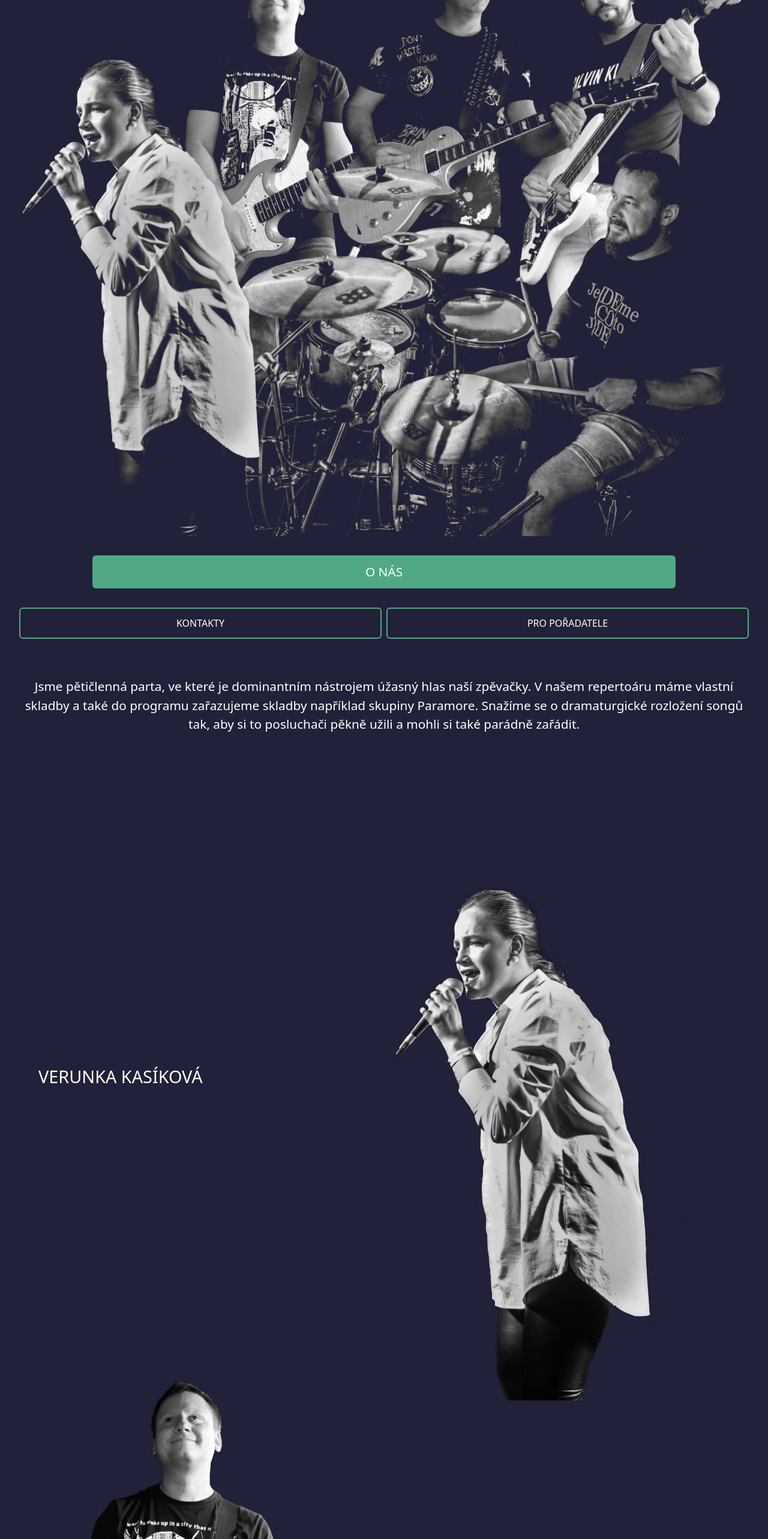
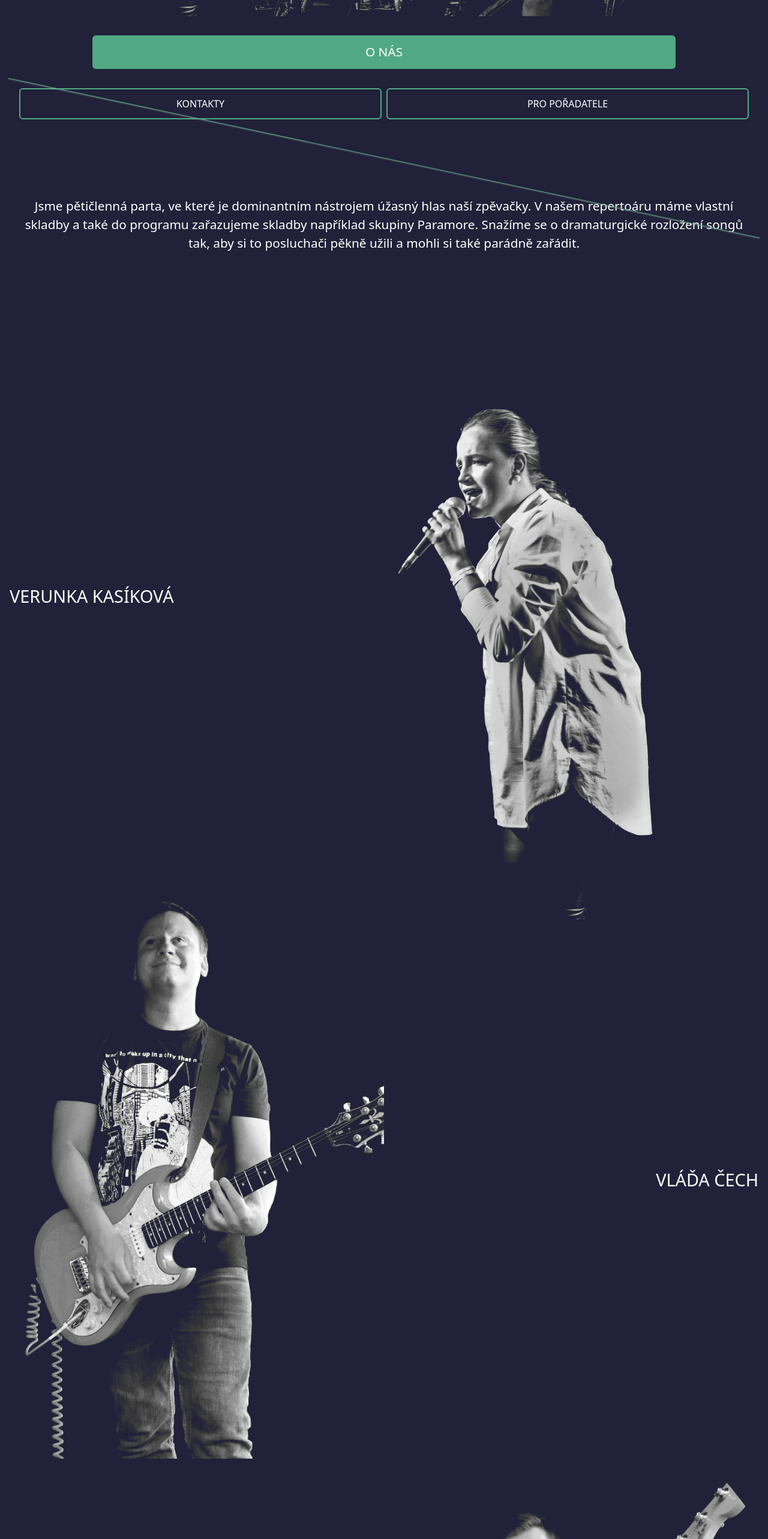
Before and after one commit to Skardyone/Decode, a Next.js app: page / in a window 1280 px wide. Shown: the part 1160-3726 px from the top of the page at 60% size. Built offline with nearby package versions, Linux system fonts and the light colour scheme; no server answers.

Commit message:
Divider + text color

```diff
--- a/src/app/page.tsx
+++ b/src/app/page.tsx
@@ -7,6 +7,7 @@ import Band from '@/components/Band'
 import Sticky from '@/components/Sticky'
 import Koncerty from '@/components/Koncerty'
 import Player from '@/components/Player'
+import Divider from '@/components/Divider'
 
 const inter = Inter({ subsets: ['latin'] })
 
@@ -19,12 +20,14 @@ export default function Home() {
       <section className="title">
         <Title/>
       </section>
+      <Divider/>
       <section className='about'>
         <About/>
       </section>
       <section className="band">
         <Band/>
       </section>
+      <Divider/>
       <section className="player">
         {/*<Player/>*/ }
       </section>
--- a/src/components/Band.tsx
+++ b/src/components/Band.tsx
@@ -9,26 +9,26 @@ import Vlada from "../../assets/design/vyreu_vlada.png"
 const Band = () => {
   return (
     <div className='w-full px-4 bg-[#212139] pb-8'>
-        <div className='flex w-full flex-col justify-evenly px-12'>
-            <div className="verunka w-full flex flex-row justify-center -mb-8 h-auto">
+        <div className='flex w-full flex-col justify-evenly'>
+            <div className="verunka w-full flex flex-row justify-between gap-2 -mb-8 h-auto">
                 <div className="basis-1/2 flex items-center text-[1.8rem] text-white uppercase text-left"><h2 className='w-full'>Verunka Kasíková</h2></div>
-                <div className='basis-1/2 flex items-center'><Image src={Verunka} alt="" className='h-auto'/></div>
+                <div className='basis-1/2 flex items-center'><Image src={Verunka} alt="" className='h-auto mix-blend-lighten'/></div>
             </div>
             <div className="verunka w-full flex flex-row-reverse justify-center h-auto -mb-5">
                 <div className="basis-1/2 flex items-center text-[1.8rem] text-white uppercase text-right"><h2 className='w-full'>Vláďa Čech</h2></div>
-                <div className='basis-1/2 flex items-center object-contain'><Image src={Vlada} alt="" className='h-auto' /></div>
+                <div className='basis-1/2 flex items-center object-contain'><Image src={Vlada} alt="" className='h-auto mix-blend-lighten' /></div>
             </div>
             <div className="verunka w-full flex flex-row justify-center h-auto -mb-5">
                 <div className="basis-1/2 flex items-center text-[1.8rem] text-white uppercase text-left"><h2 className='w-full'>Martin Štembera</h2></div>
-                <div className='basis-1/2 flex items-center object-contain'><Image src={Martin} alt="" className='h-auto' /></div>
+                <div className='basis-1/2 flex items-center object-contain'><Image src={Martin} alt="" className='h-auto mix-blend-lighten' /></div>
             </div>
             <div className="verunka w-full flex flex-row-reverse justify-center h-auto -mb-3">
                 <div className="basis-1/2 flex items-center text-[1.8rem] text-white uppercase text-right"><h2 className='w-full'>Fíla Fiedler</h2></div>
-                <div className='basis-1/2 flex items-center object-contain'><Image src={Filip} alt="" className='h-auto' /></div>
+                <div className='basis-1/2 flex items-center object-contain'><Image src={Filip} alt="" className='h-auto mix-blend-lighten' /></div>
             </div>
             <div className="verunka w-full flex flex-row justify-center h-auto">
                 <div className="basis-1/2 flex items-center text-[1.8rem] text-white uppercase text-left"><h2 className='w-full'>Milan Srvátka</h2></div>
-                <div className='basis-1/2 flex items-center object-contain'><Image src={Milan} alt="" className='h-auto' /></div>
+                <div className='basis-1/2 flex items-center object-contain'><Image src={Milan} alt="" className='h-auto mix-blend-lighten' /></div>
             </div>
         </div>
     </div>
--- /dev/null
+++ b/src/components/Divider.tsx
@@ -0,0 +1,11 @@
+import React from 'react'
+
+const Divider = () => {
+  return (
+    <div className='w-full bg-[#212139] py-8'>
+        <div className='w-full h-[1px] bg-[#50A983] rotate-12 shadow-sm shadow-white/40'></div>
+    </div>
+  )
+}
+
+export default Divider
--- a/src/components/Koncerty.tsx
+++ b/src/components/Koncerty.tsx
@@ -32,15 +32,15 @@ const Koncerty = () => {
   }, [])
 
   return (
-    <div className='h-full bg-[#212139] py-8 px-12 justify-center'>
+    <div className='h-full bg-[#212139] py-8 px-6 justify-center'>
       <h1 className='uppercase text-white text-[1.8rem] text-center mb-5'>koncerty</h1>
       <div className='flex flex-col gap-2'>
           {events.map((event, index) => {
           return (
           <div key={index} className="text-white uppercase text-[0.6rem] flex flex-row justify-between font-bold items-center  border-b-2 border-white/20" >
-            <h2 className='basis-1/4 p-1'>{event.cas.getDate()}/{event.cas.getMonth()}/{event.cas.getFullYear()}</h2>
+            <h2 className='basis-1/4 p-1 text-[#50A983]'>{event.cas.getDate()}/{event.cas.getMonth()}/{event.cas.getFullYear()}</h2>
             <h2 className='basis-1/4 p-1'>{event.nazev}</h2>
-            <h2 className='basis-1/4 p-1'>{event.cas.getHours()}:{(event.cas.getMinutes()<10?"0":"")+(event.cas.getMinutes())}</h2>
+            <h2 className='basis-1/4 p-1 text-[#50A983]'>{event.cas.getHours()}:{(event.cas.getMinutes()<10?"0":"")+(event.cas.getMinutes())}</h2>
             <h2 className='basis-1/4 p-1'>{event.misto}</h2>
           </div>
           )
--- a/src/components/Title.tsx
+++ b/src/components/Title.tsx
@@ -9,7 +9,7 @@ import Link from 'next/link';
 const Title = () => {
   return (
     <div className='h-full w-full flex flex-col items-center bg-[#212139] py-8 px-8'>
-        <div className='logo w-max-64'>
+        <div className='logo w-44'>
             <Image alt='logo' src={Logo}/>
         </div>
         <div className='hero w-full mix-blend-lighten mb-8'>
```
